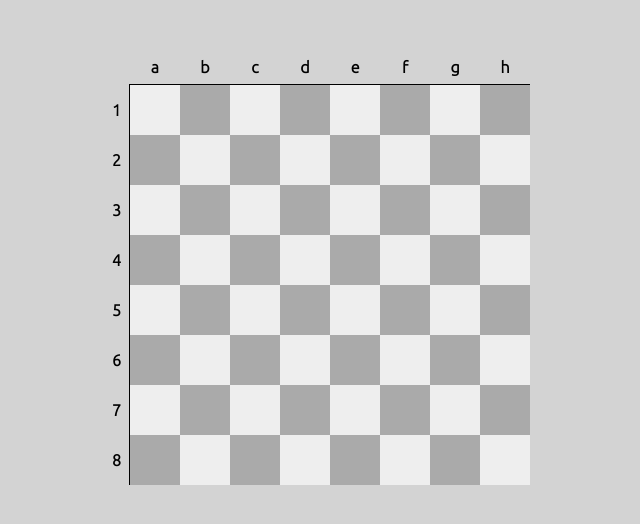
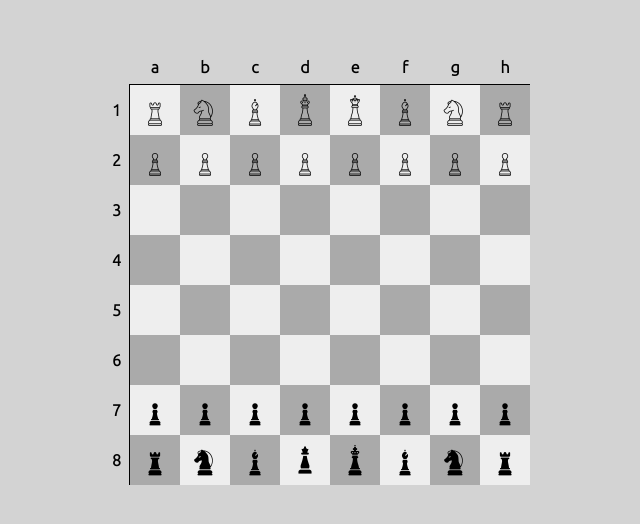
Before and after one commit to kimKate/chess, a plain HTML site: page index.html in a window 1280 px wide. Shown: the part 110-634 px from the top of the page, without its empty margins (344-984 px from the left). Drawn offline with Linux system fonts and the light colour scheme.

Commit message:
pieces generation

```diff
--- a/src/main.js
+++ b/src/main.js
@@ -8,6 +8,8 @@ function main() {
   generateVerticalNotation();
 
   setupCells();
+  setupPieces("white");
+  setupPieces("black");
 }
 
 function generateGorizontalNotation() {
@@ -112,3 +114,52 @@ function setupCells() {
     cellElem.addEventListener("click", addSelectedClass);
   }
 }
+
+function getPosition(annot) {
+  const l = ["a", "b", "c", "d", "e", "f", "g", "h"];
+  let i = l.indexOf(annot[0]) + 2;
+  let j = annot[1];
+
+  const postion = `body > table > tbody > tr:nth-child(${Number(j) + 1}) > td:nth-child(${i})`;
+
+  return postion;
+}
+
+function setupPieces(color) {
+  let annots;
+  const pieces = ["k", "q", "r", "b", "n", "p"];
+  const annotations = {
+    white: {
+      k: ["d1"],
+      q: ["e1"],
+      r: ["a1", "h1"],
+      b: ["c1", "f1"],
+      n: ["b1", "g1"],
+      p: ["a2", "b2", "c2", "d2", "e2", "f2", "g2", "h2"],
+    },
+    black: {
+      k: ["e8"],
+      q: ["d8"],
+      r: ["a8", "h8"],
+      b: ["c8", "f8"],
+      n: ["b8", "g8"],
+      p: ["a7", "b7", "c7", "d7", "e7", "f7", "g7", "h7"],
+    },
+  };
+
+  if (color == "white") {
+    annots = annotations.white;
+  } else {
+    annots = annotations.black;
+  }
+
+  for (piece of pieces) {
+    for (let annot of annots[piece]) {
+      const position = getPosition(annot);
+      const tdElem = document.querySelector(position);
+      const divElem = document.createElement("div");
+      divElem.className = `${color}-${piece}`;
+      tdElem.appendChild(divElem);
+    }
+  }
+}
--- a/styles/styles.css
+++ b/styles/styles.css
@@ -53,51 +53,51 @@ img{
 }
 
 
-.black-rock {
+.black-r {
     background-image: url('../img/black-rock.png');
 }
 
-.black-knight {
+.black-n {
     background-image: url('../img/black-knight.png');
 }
 
-.black-bishop {
+.black-b {
     background-image: url('../img/black-bishop.png');
 }
 
-.black-queen {
+.black-q {
     background-image: url('../img/black-queen.png')
 }
 
-.black-king {
+.black-k {
     background-image: url('../img/black-king.png')
 }
 
-.black-pond {
+.black-p {
     background-image: url('../img/black-pond.png')
 }
 
-.white-rock {
+.white-r {
     background-image: url('../img/white-rock.png');
 }
 
-.white-knight {
+.white-n {
     background-image: url('../img/white-knight.png');
 }
 
-.white-bishop {
+.white-b {
     background-image: url('../img/white-bishop.png');
 }
 
-.white-queen {
+.white-q {
     background-image: url('../img/white-queen.png')
 }
 
-.white-king {
+.white-k {
     background-image: url('../img/white-king.png')
 }
 
-.white-pond {
+.white-p {
     background-image: url('../img/white-pond.png')
 }
 
```
